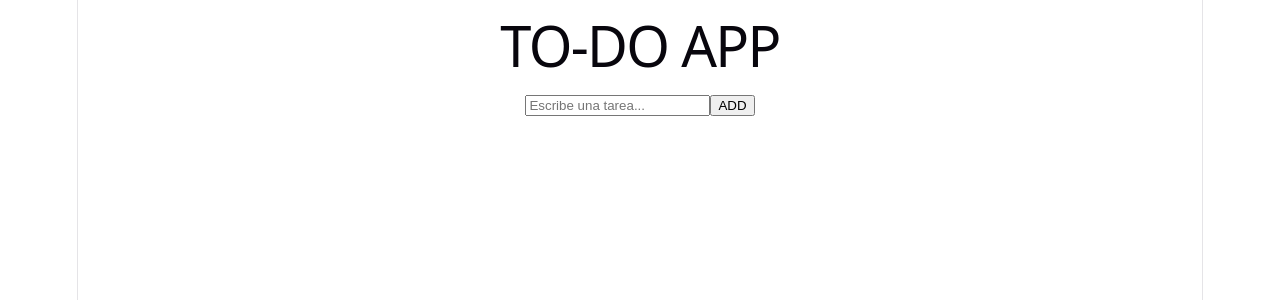
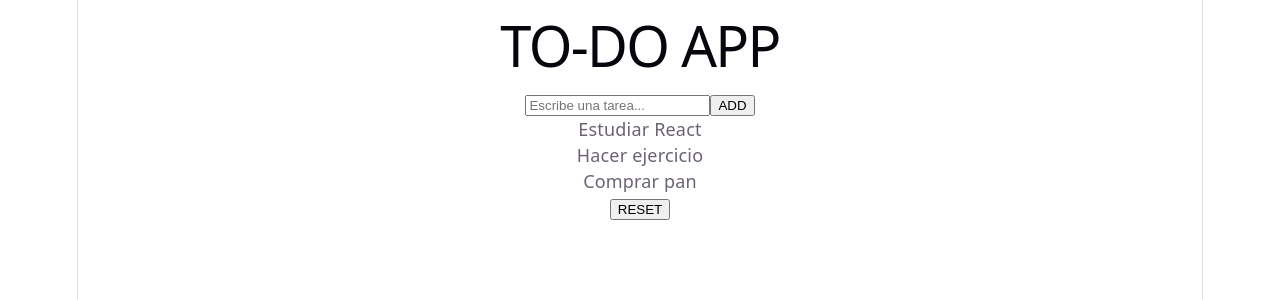
Before and after one commit to asolermaria/Ejercicio_React-TODO_list-useState, a React (Vite) app: page / in a window 1280 px wide. Shown: the top 300 px of the page. Built offline with nearby package versions, Linux system fonts and the light colour scheme.

Commit message:
Done fase 1

```diff
--- a/src/App.jsx
+++ b/src/App.jsx
@@ -1,14 +1,23 @@
 import { useState } from "react";
-import TodoList from "./components/List";
+import List from "./components/List";
+import tareasFijas from "./tareas.json";
 
 function App() {
   const [input, setInput] = useState("");
-  const [tareas, setTareas] = useState([]);
+  const [tareas, setTareas] = useState(tareasFijas);
 
   const handleSubmit = (e) => {
     e.preventDefault(); // Evita que la página se recargue
-    setTareas([...tareas, input]); // Añadimos tarea al array
+    const nuevaTarea = {
+      id: Date.now(),
+      text: input,
+    };
+    setTareas([nuevaTarea, ...tareas]); // Añadimos tarea al array
     setInput(""); // Vaciamos el input cuando se envía
+  };
+
+  const resetTareas = () => {
+    setTareas(tareasFijas);
   };
 
   return (
@@ -24,7 +33,8 @@ function App() {
         />
         <button type="submit">ADD</button>
       </form>
-      <TodoList tareas={tareas} />
+      <List tareas={tareas} />
+      <button onClick={resetTareas}>RESET</button>
     </div>
   );
 }
--- a/src/components/List.jsx
+++ b/src/components/List.jsx
@@ -2,7 +2,7 @@ function List({ tareas }) {
   return (
     <div>
       {tareas.map((tarea, index) => (
-        <p key={index}>{tarea}</p>
+        <p key={index}>{tarea.text }</p>
       ))}
     </div>
   );
--- /dev/null
+++ b/src/tareas.json
@@ -0,0 +1,14 @@
+[
+  {
+    "id": 1,
+    "text": "Estudiar React"
+  },
+  {
+    "id": 2,
+    "text": "Hacer ejercicio"
+  },
+  {
+    "id": 3,
+    "text": "Comprar pan"
+  }
+]
```
